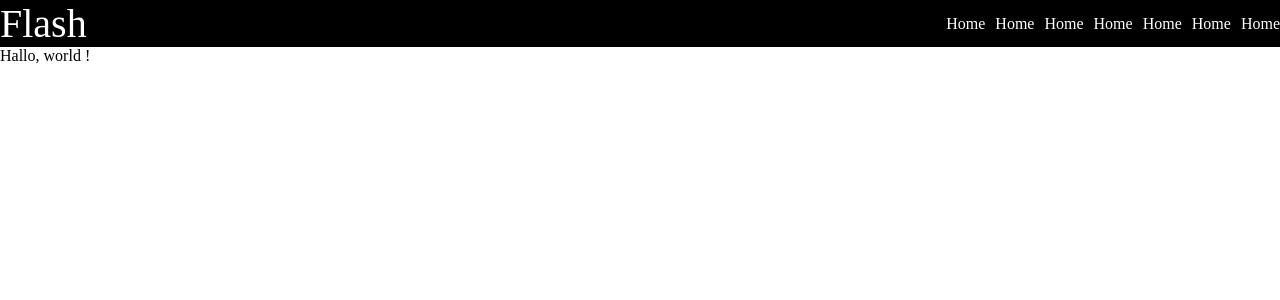
After one commit to WZXV/first-flask-app, a Flask app: template app/templates/home.html in a window 1280 px wide. The commit adds this page. Shown: the top 300 px of the page. Run offline with Flask 2, Linux system fonts and the light colour scheme; the template is opened without the code that fills it, so the values that code supplies are empty.

Commit message:
add hemo.html

```diff
--- a/app/static/style.css
+++ b/app/static/style.css
@@ -0,0 +1,38 @@
+*{
+    margin: 0;
+    padding: 0;
+    box-sizing: border-box;
+}
+ul{
+    list-style: none;
+}
+a{
+    color: inherit;
+    text-decoration: none;
+}
+
+
+.header{
+    background: rgba(0, 0, 0, 1)
+}
+.container{
+    max-width: 1300px;
+    margin: 0 auto;
+}
+
+.nav{
+    display: flex;
+    align-items: center;
+    justify-content: space-between;
+}
+
+.logo{
+    color: #ffffff;
+    font-size: 40px}
+
+.header__list{
+    display: flex;
+    gap: 10px;
+
+    color: white;
+}
--- a/app/templates/base.html
+++ b/app/templates/base.html
@@ -3,8 +3,38 @@
 <head>
     <meta charset="UTF-8">
     <title>Title</title>
+    <link rel="stylesheet" href="../static/style.css">
 </head>
 <body>
-
+    <header class="header">
+        <nav class="nav container">
+            <div class="logo">Flash</div>
+            <ul class="header__list">
+                <li class="header__item">
+                    <a href="#" class="header__link">Home</a>
+                </li>
+                <li class="header__item">
+                    <a href="#" class="header__link">Home</a>
+                </li>
+                <li class="header__item">
+                    <a href="#" class="header__link">Home</a>
+                </li>
+                <li class="header__item">
+                    <a href="#" class="header__link">Home</a>
+                </li>
+                <li class="header__item">
+                    <a href="#" class="header__link">Home</a>
+                </li>
+                <li class="header__item">
+                    <a href="#" class="header__link">Home</a>
+                </li>
+                <li class="header__item">
+                    <a href="#" class="header__link">Home</a>
+                </li>
+            </ul>
+        </nav>
+    </header>
+    {% block content %}
+    {% endblock %}
 </body>
 </html>
--- /dev/null
+++ b/app/templates/home.html
@@ -0,0 +1,5 @@
+{% extends "base.html" %}
+
+{% block content %}
+    <div>Hallo, world !</div>
+{% endblock %}
--- a/run.py
+++ b/run.py
@@ -0,0 +1,4 @@
+from app import app
+
+if __name__ == "__main__":
+    app.run(debug=True)
```
Also changed, not shown: app/__init__.py (+7 -0 lines), app/routes.py (+8 -0 lines).
